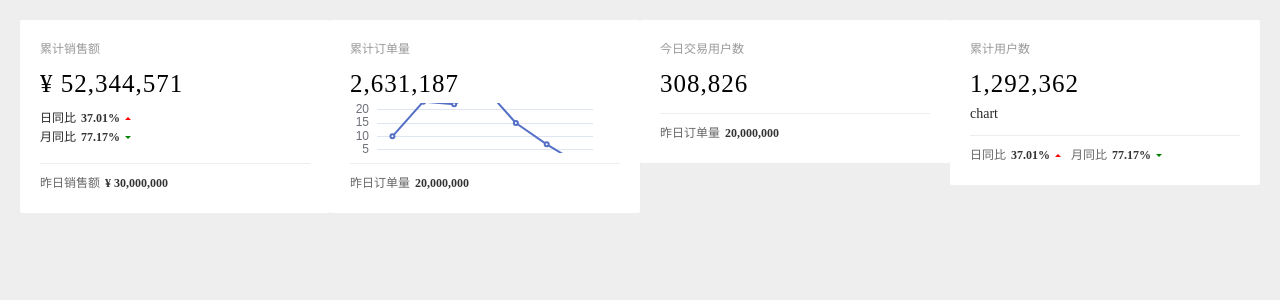
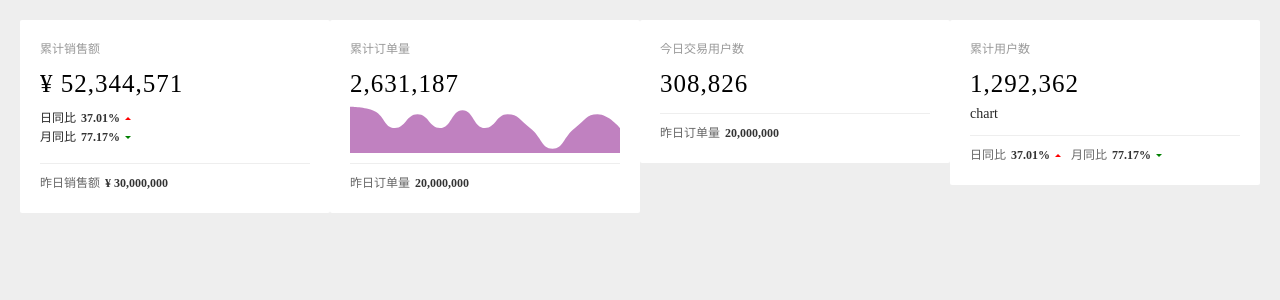
Before and after one commit to Thursss/vi, a React (Create React App) app: page /data-report in a window 1280 px wide. Shown: the top 300 px of the page. Built offline with nearby package versions, Linux system fonts and the light colour scheme.

Commit message:
feat: 线型图完善

```diff
--- a/src/pages/datav-report/index.tsx
+++ b/src/pages/datav-report/index.tsx
@@ -43,7 +43,23 @@ function DatavReport() {
               >
                 {lineChart.chart({
                   height: 50,
-                  formData: [10, 23, 22, 28, 15, 7, 0],
+                  key: 'Day',
+                  value: 'SUM(AIR_TIME)',
+                  formData: [
+                    { Day: 'Friday', 'SUM(AIR_TIME)': 1943661 },
+                    { Day: 'Saturday', 'SUM(AIR_TIME)': 1798845 },
+                    { Day: 'Monday', 'SUM(AIR_TIME)': 1048653 },
+                    { Day: 'Thursday', 'SUM(AIR_TIME)': 1626157 },
+                    { Day: 'Sunday', 'SUM(AIR_TIME)': 1048653 },
+                    { Day: 'Saturday', 'SUM(AIR_TIME)': 1798845 },
+                    { Day: 'Monday', 'SUM(AIR_TIME)': 1048653 },
+                    { Day: 'Thursday', 'SUM(AIR_TIME)': 1626157 },
+                    { Day: 'Sunday', 'SUM(AIR_TIME)': 1048653 },
+                    { Day: 'Saturday', 'SUM(AIR_TIME)': 179845 },
+                    { Day: 'Monday', 'SUM(AIR_TIME)': 1048653 },
+                    { Day: 'Thursday', 'SUM(AIR_TIME)': 1626157 },
+                    { Day: 'Sunday', 'SUM(AIR_TIME)': 1048653 },
+                  ],
                 })}
               </Total>
             </Card>
--- a/src/plugin/line/chart.tsx
+++ b/src/plugin/line/chart.tsx
@@ -1,4 +1,4 @@
-import React, { FC, ReactNode } from 'react';
+import React, { FC, useEffect, ReactNode } from 'react';
 import styled from 'styled-components';
 import { EChartsOption } from 'echarts';
 
@@ -6,20 +6,41 @@ import EChartCore from '../chart';
 import { PieTransformedProps } from './type';
 
 const ChartLine: FC<PieTransformedProps> = (props) => {
-  const { width, height, formData } = props;
+  const { width, height, key, value, formData } = props;
   // TODO
   const echartOptions: EChartsOption = {
     xAxis: {
       type: 'category',
-      data: ['Mon', 'Tue', 'Wed', 'Thu', 'Fri', 'Sat', 'Sun'],
+      show: false,
+      boundaryGap: false,
+      data: formData.map((item) => item[key]),
     },
     yAxis: {
       type: 'value',
+      show: false,
+    },
+    grid: {
+      left: 0,
+      right: 0,
+      top: 0,
+      bottom: 0,
+      width: '100%',
+      containLabel: false,
     },
     series: [
       {
         type: 'line',
-        data: formData,
+        itemStyle: {
+          opacity: 0,
+        },
+        lineStyle: {
+          opacity: 0,
+        },
+        smooth: true,
+        data: formData.map((item) => item[value]),
+        areaStyle: {
+          color: '#a64ca6',
+        },
       },
     ],
   };
@@ -32,4 +53,9 @@ const ChartLine: FC<PieTransformedProps> = (props) => {
   );
 };
 
+ChartLine.defaultProps = {
+  key: 'key',
+  value: 'value',
+};
+
 export default ChartLine;
--- a/src/plugin/line/type.tsx
+++ b/src/plugin/line/type.tsx
@@ -6,7 +6,9 @@ export interface EChartsLinePluginProps extends Base {
 }
 
 export interface PieTransformedProps {
+  width?: number;
   height?: number;
-  width?: number;
-  formData: number[];
+  key: string;
+  value: string;
+  formData: object[];
 }
```
